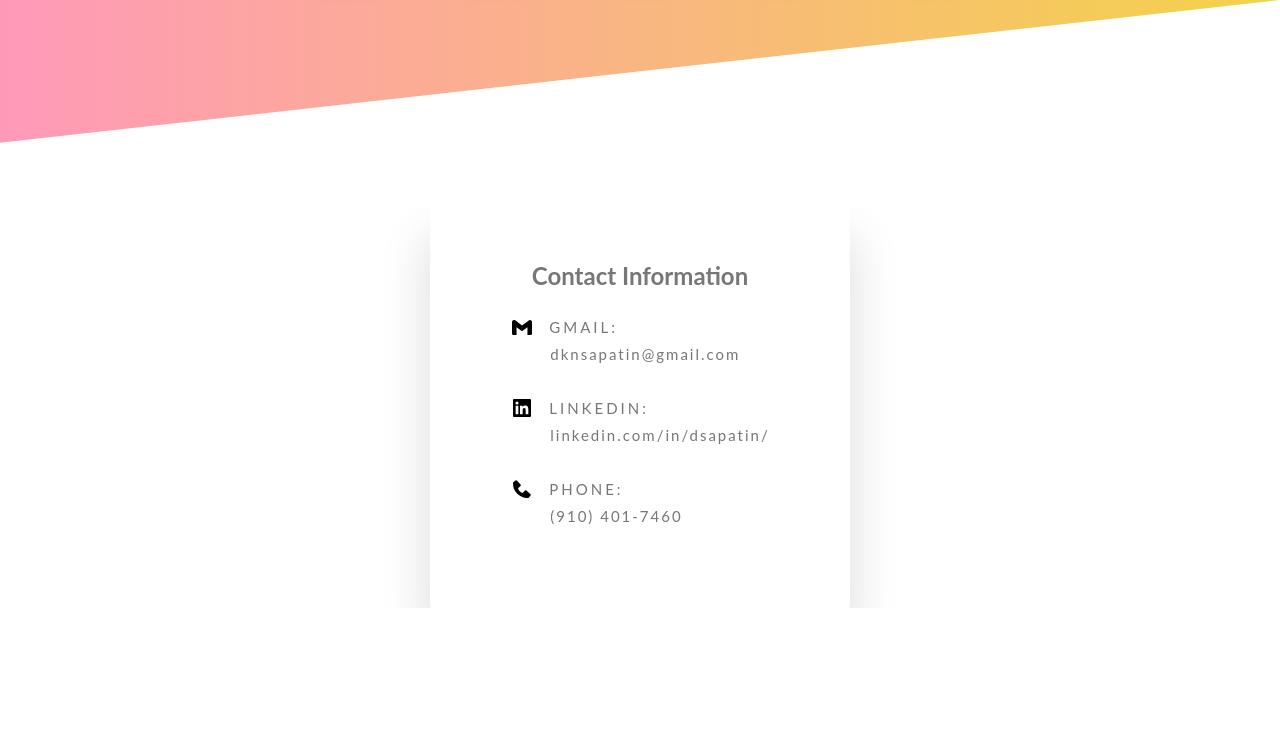
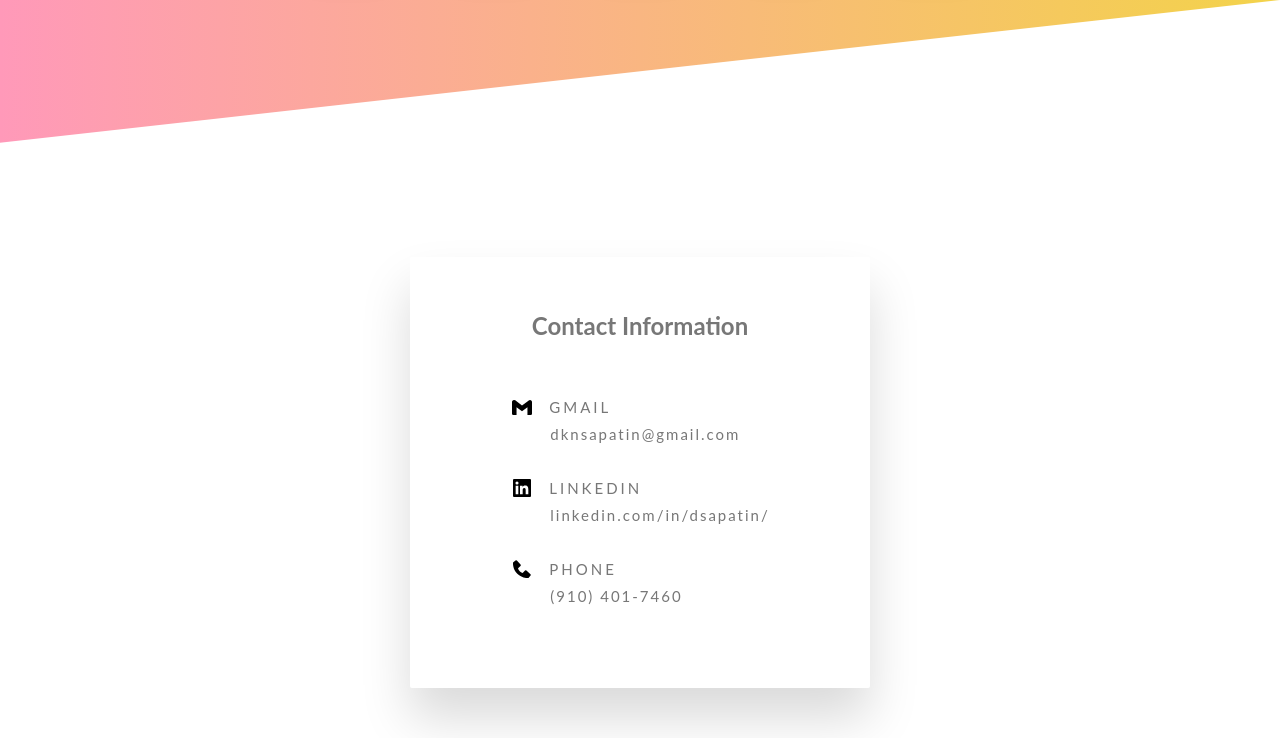
Before and after one commit to dknsapatin/MyPortfolio, a website: page index.html in a window 1280 px wide. Shown: the part 3024-3762 px from the top of the page. Before the commit the page ends 3632 px from the top, so only its background shows below. Drawn offline with Linux system fonts and the light colour scheme; files that its build step writes are made by us from their sources.

Commit message:
Edited Contact info card

```diff
--- a/index.html
+++ b/index.html
@@ -336,7 +336,7 @@
                   <a class="contact__anchor" href="#">
                   <svg class="gmail-icon"
                   xmlns="http://www.w3.org/2000/svg" width="24" height="24" viewBox="0 0 24 24" style="fill: rgba(0, 0, 0, 1);"><path d="M18.73,5.41l-1.28,1L12,10.46,6.55,6.37l-1.28-1A2,2,0,0,0,2,7.05V18.64A1.36,1.36,0,0,0,3.36,20H6.55V12.28L12,16.37l5.45-4.09V20h3.19A1.36,1.36,0,0,0,22,18.64V7.05A2,2,0,0,0,18.73,5.41Z"></path></svg>
-                  gmail:
+                  gmail
                 </a>
                 <p class="contact__link-details">dknsapatin@gmail.com</p>
               </li>
@@ -344,7 +344,7 @@
                   <a class="contact__anchor" href="#">
                   <svg class="linkedin-icon" xmlns="http://www.w3.org/2000/svg" width="24" height="24" viewBox="0 0 24 24" style="fill: rgba(0, 0, 0, 1);"><path d="M20 3H4a1 1 0 0 0-1 1v16a1 1 0 0 0 1 1h16a1 1 0 0 0 1-1V4a1 1 0 0 0-1-1zM8.339 18.337H5.667v-8.59h2.672v8.59zM7.003 8.574a1.548 1.548 0 1 1 0-3.096 1.548 1.548 0 0 1 0 3.096zm11.335 9.763h-2.669V14.16c0-.996-.018-2.277-1.388-2.277-1.39 0-1.601 1.086-1.601 2.207v4.248h-2.667v-8.59h2.56v1.174h.037c.355-.675 1.227-1.387 2.524-1.387 2.704 0 3.203 1.778 3.203 4.092v4.71z"></path>
                   </svg>
-                  LinkedIn:
+                  LinkedIn
                 </a>
                 <p class="contact__link-details">linkedin.com/in/dsapatin/</p>
 
@@ -353,7 +353,7 @@
                   <a class="contact__anchor" href="#">
                     <svg class="phone-icon" xmlns="http://www.w3.org/2000/svg" width="24" height="24" viewBox="0 0 24 24" style="fill: rgba(0, 0, 0, 1);transform: ;msFilter:;"><path d="m20.487 17.14-4.065-3.696a1.001 1.001 0 0 0-1.391.043l-2.393 2.461c-.576-.11-1.734-.471-2.926-1.66-1.192-1.193-1.553-2.354-1.66-2.926l2.459-2.394a1 1 0 0 0 .043-1.391L6.859 3.513a1 1 0 0 0-1.391-.087l-2.17 1.861a1 1 0 0 0-.29.649c-.015.25-.301 6.172 4.291 10.766C11.305 20.707 16.323 21 17.705 21c.202 0 .326-.006.359-.008a.992.992 0 0 0 .648-.291l1.86-2.171a.997.997 0 0 0-.085-1.39z"></path>
                     </svg>
-                    Phone:
+                    Phone
                   </a><p class="contact__link-details">(910) 401-7460</p>
                 </li>
               </ul>
--- a/sass/_components.scss
+++ b/sass/_components.scss
@@ -130,6 +130,7 @@
       justify-content: center;
       align-items: center;
       margin: 0 auto;
+      padding: 0 10rem;
 
       font-size: 1.6rem;
 
@@ -144,11 +145,11 @@
       align-items: center;
 
       margin: 0 auto;
-      padding: 5rem 8rem;
+      padding: 5rem 0;
 
       &-header {
         text-align: center;
-        padding-bottom: 2rem;
+        padding-bottom: 5rem;
       }
 
       &-list {
--- a/sass/_layout.scss
+++ b/sass/_layout.scss
@@ -44,6 +44,7 @@
 // Contact section -------------------------------------------
 .section-contact {
   margin: 0 auto;
+  padding: 5rem 0;
   display: flex;
   justify-content: center;
   align-items: center;
```
Also changed, not shown: css/style.css.
